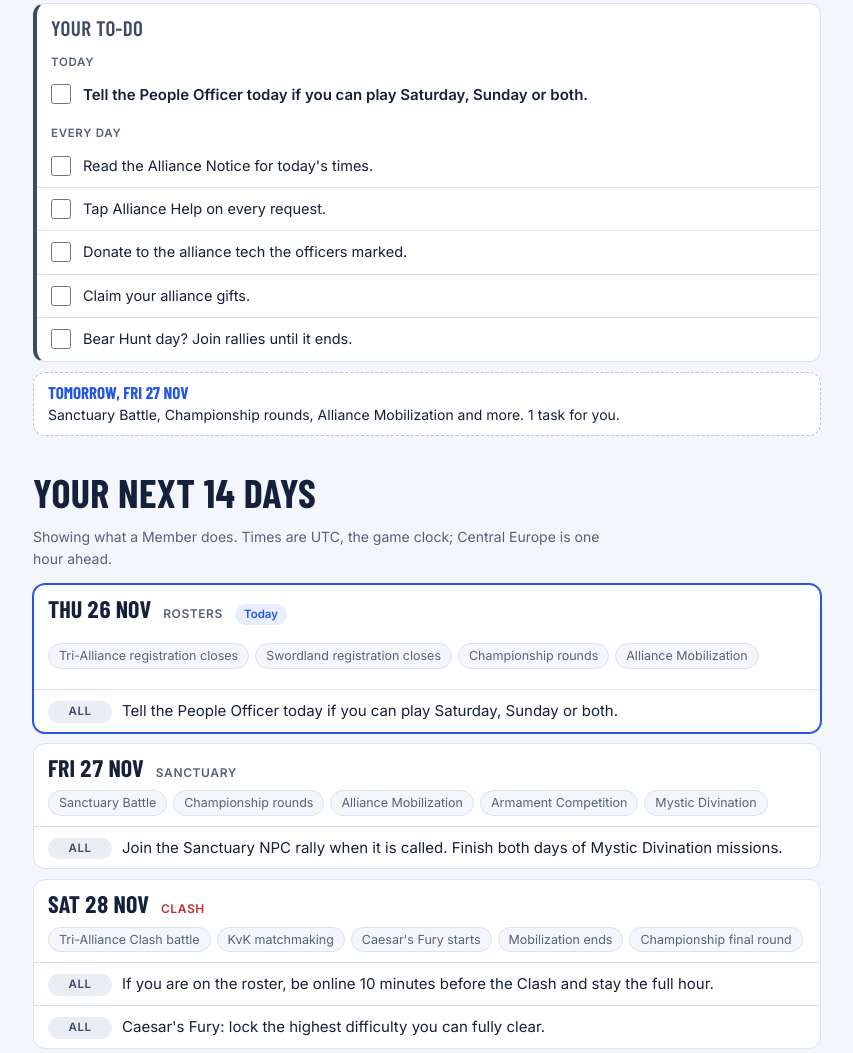
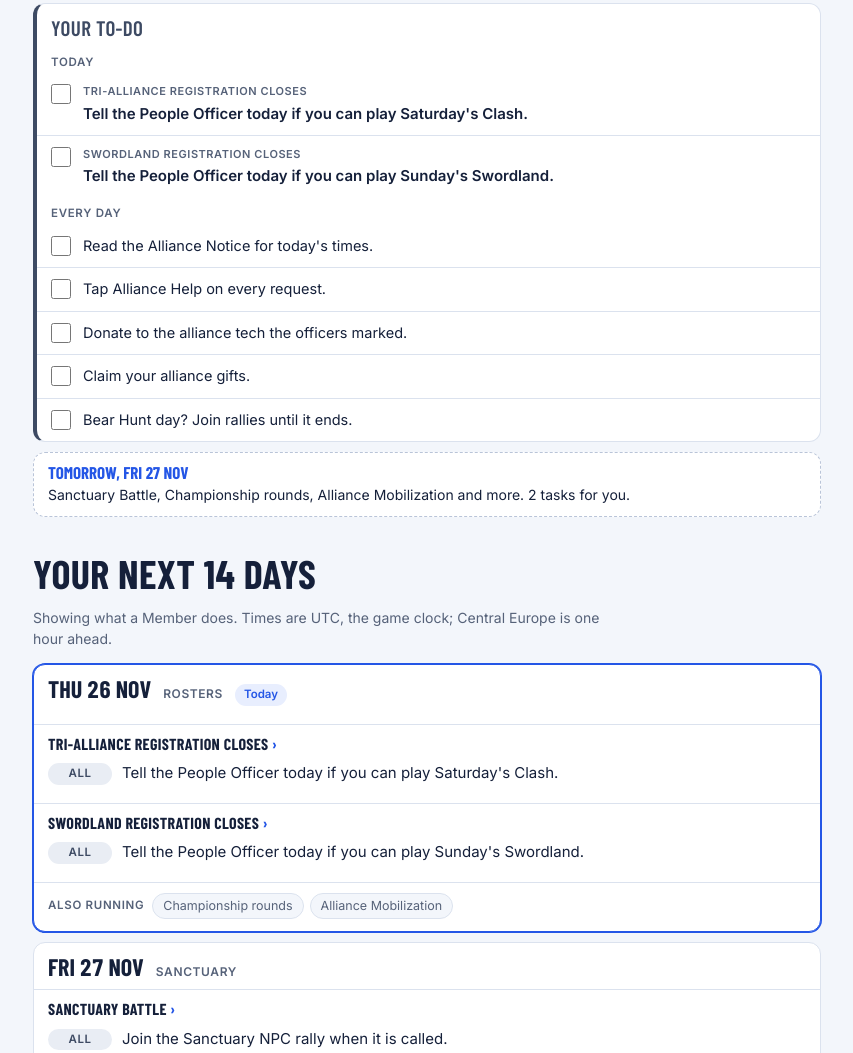
Before and after one commit to havelexey/k2389, a plain HTML site: page index.html in a window 1280 px wide. Shown: the part 1376-2429 px from the top of the page, without its empty margins (213-1066 px from the left). Drawn offline with nearby package versions, Linux system fonts and the light colour scheme.

Commit message:
Group each day's duties under the event they belong to (#5)
Tasks carry "on" (the day's event text). Day cards show one block per
event with its duties, then other jobs, then what else is running.
Your day labels each to-do with its event. check.py validates the link.

Co-authored-by: Alexey <alexey@MacBook-Air-Alexey.local>
Co-authored-by: Claude Opus 5.5 <noreply@anthropic.com>

```diff
--- a/assets/app.js
+++ b/assets/app.js
@@ -51,6 +51,8 @@
     a.addEventListener('click', function () { var d = document.getElementById('ev-' + ref); if (d) d.open = true; });
     return a;
   }
+  function onName(o) { return typeof o === 'string' ? o : o.text; }
+  function onItem(d, name) { return d.on.filter(function (o) { return onName(o) === name; })[0]; }
   function onTag(o) {
     var name = typeof o === 'string' ? o : o.text;
     var ref = typeof o === 'string' ? null : o.event;
@@ -59,7 +61,7 @@
 
   /* Ticked to-dos live in this browser only, one list per day. */
   function doneList(day) { try { return JSON.parse(pref('done-' + day) || '[]'); } catch (e) { return []; } }
-  function todo(day, key, text, cls) {
+  function todo(day, key, text, cls, label) {
     var lab = el('label', 'todo' + (cls ? ' ' + cls : ''));
     var box = document.createElement('input'); box.type = 'checkbox';
     box.checked = doneList(day).indexOf(key) >= 0;
@@ -71,7 +73,10 @@
       lab.classList.toggle('done', box.checked);
     });
     lab.appendChild(box);
-    lab.appendChild(el('span', null, text));
+    var sp = el('span');
+    if (label) sp.appendChild(el('small', 'ev-l', label));
+    sp.appendChild(document.createTextNode(text));
+    lab.appendChild(sp);
     return lab;
   }
 
@@ -315,7 +320,7 @@
       var job = group('Your job as ' + roleName(me), me);
       var mine = tasks.filter(function (x) { return x.role === me; });
       var nts = (week.notices || []).filter(function (n) { return n.date === t && n.owner === me; });
-      mine.forEach(function (x) { job.appendChild(todo(t, me + ':' + x.text, x.text)); });
+      mine.forEach(function (x) { job.appendChild(todo(t, me + ':' + x.text, x.text, null, x.on)); });
       nts.forEach(function (n) {
         job.appendChild(el('p', 'sub', 'Post this notice today'));
         job.appendChild(noticeCard(n));
@@ -348,7 +353,7 @@
     var mt = tasks.filter(function (x) { return x.role === 'members'; });
     if (mt.length) {
       mem.appendChild(el('p', 'sub', 'Today'));
-      mt.forEach(function (x) { mem.appendChild(todo(t, 'm:' + x.text, x.text, 'big')); });
+      mt.forEach(function (x) { mem.appendChild(todo(t, 'm:' + x.text, x.text, 'big', x.on)); });
     }
     if ((guides.daily || []).length) {
       mem.appendChild(el('p', 'sub', 'Every day'));
@@ -412,22 +417,43 @@
       if (d.label) h.appendChild(el('span', 'day-mk', d.label));
       if (d.date === t) h.appendChild(el('span', 'now', 'Today'));
       card.appendChild(h);
-      var tags = el('div', 'day-tags');
-      d.on.forEach(function (o) { tags.appendChild(onTag(o)); });
-      card.appendChild(tags);
       var list = d.tasks.filter(forMe);
       list.sort(function (a, b) {
         function rank(r) { return r === me ? -1 : ROLE_ORDER.indexOf(r); }
         return rank(a.role) - rank(b.role);
       });
+      function row(x) {
+        var r = el('div', 'task' + (x.role === me && me !== 'members' ? ' mine' : ''));
+        r.setAttribute('data-role', x.role);
+        r.appendChild(chip(x.role, x.role === 'members' ? 'All' : (x.role === me ? 'You' : roles[x.role].short)));
+        r.appendChild(el('span', null, x.text));
+        return r;
+      }
+      var idle = [];
+      d.on.forEach(function (o) {
+        var its = list.filter(function (x) { return x.on === onName(o); });
+        if (!its.length) { idle.push(o); return; }
+        var blk = el('div', 'evb');
+        var h4 = el('h4', 'evb-h');
+        h4.appendChild(typeof o === 'string' ? el('span', null, o) : evLink(null, o.text, o.event));
+        blk.appendChild(h4);
+        its.forEach(function (x) { blk.appendChild(row(x)); });
+        card.appendChild(blk);
+      });
+      var gen = list.filter(function (x) { return !x.on || !onItem(d, x.on); });
+      if (gen.length) {
+        var gb = el('div', 'evb');
+        gb.appendChild(el('h4', 'evb-h plain', 'Other jobs'));
+        gen.forEach(function (x) { gb.appendChild(row(x)); });
+        card.appendChild(gb);
+      }
       if (!list.length) card.appendChild(el('p', 'empty', 'Nothing for you this day.'));
-      list.forEach(function (x) {
-        var row = el('div', 'task' + (x.role === me && me !== 'members' ? ' mine' : ''));
-        row.setAttribute('data-role', x.role);
-        row.appendChild(chip(x.role, x.role === 'members' ? 'All' : (x.role === me ? 'You' : roles[x.role].short)));
-        row.appendChild(el('span', null, x.text));
-        card.appendChild(row);
-      });
+      if (idle.length) {
+        var tags = el('div', 'day-tags also');
+        tags.appendChild(el('span', 'on-k', list.length ? 'Also running' : 'Running'));
+        idle.forEach(function (o) { tags.appendChild(onTag(o)); });
+        card.appendChild(tags);
+      }
       box.appendChild(card);
     });
   }
--- a/assets/style.css
+++ b/assets/style.css
@@ -210,3 +210,16 @@ details.ev[open] .ev-top::after{content:"\2212"}
 .tl-bar.lv-main b{white-space:normal;display:-webkit-box;-webkit-line-clamp:2;-webkit-box-orient:vertical;line-height:1.05;font-size:14px}
 .tl-bar.lv-main.short small{display:none}
 .tl-bar.lv-main{height:46px}
+
+/* Day card: duties grouped under the event they belong to */
+.evb{border-top:1px solid var(--line)}
+.evb-h{margin:0;padding:10px 14px 2px;font:700 16px/1.15 var(--display);letter-spacing:.02em;text-transform:uppercase}
+.evb-h a{color:var(--ink);text-decoration:none}
+.evb-h a::after{content:" \203A";color:var(--accent)}
+.evb-h a:hover{color:var(--accent)}
+.evb-h.plain{color:var(--muted)}
+.evb .task{border-top:0;padding-top:6px;padding-bottom:8px}
+.day-head{padding-bottom:8px}
+.day-tags.also{border-top:1px solid var(--line);padding:10px 14px 12px;align-items:center}
+.ev-l{display:block;font-size:11px;font-weight:600;letter-spacing:.05em;text-transform:uppercase;color:var(--muted);margin-bottom:1px}
+.todo.done .ev-l{text-decoration:none}
--- a/data/week.json
+++ b/data/week.json
@@ -286,18 +286,32 @@
       "tasks": [
         {
           "role": "members",
-          "text": "Tell the People Officer today if you can play Saturday, Sunday or both."
+          "on": "Tri-Alliance registration closes",
+          "text": "Tell the People Officer today if you can play Saturday's Clash."
+        },
+        {
+          "role": "members",
+          "on": "Swordland registration closes",
+          "text": "Tell the People Officer today if you can play Sunday's Swordland."
         },
         {
           "role": "events",
-          "text": "Confirm the final Tri-Alliance and Swordland times and lock both rosters with confirmed players only."
+          "on": "Tri-Alliance registration closes",
+          "text": "Confirm the final Clash time and lock the roster with confirmed players only."
+        },
+        {
+          "role": "events",
+          "on": "Swordland registration closes",
+          "text": "Confirm the final Swordland time and lock the roster with confirmed players only."
         },
         {
           "role": "war",
+          "on": "Championship rounds",
           "text": "Set Championship lanes before each round: two strong lanes, give up the third."
         },
         {
           "role": "ops",
+          "on": "Alliance Mobilization",
           "text": "Refresh the Mobilization board on every cooldown; clear speedup and shard missions."
         }
       ]
@@ -324,18 +338,31 @@
       "tasks": [
         {
           "role": "members",
-          "text": "Join the Sanctuary NPC rally when it is called. Finish both days of Mystic Divination missions."
+          "on": "Sanctuary Battle",
+          "text": "Join the Sanctuary NPC rally when it is called."
+        },
+        {
+          "role": "members",
+          "on": "Mystic Divination",
+          "text": "Finish both days of Mystic Divination missions."
         },
         {
           "role": "war",
+          "on": "Sanctuary Battle",
           "text": "Lead the Sanctuary NPC rally with a full rally, then garrison at once."
         },
         {
           "role": "events",
-          "text": "Hand out Ruler's chests after a win. Post tomorrow's Tri-Alliance time and roster."
+          "on": "Sanctuary Battle",
+          "text": "Hand out Ruler's chests after a win."
+        },
+        {
+          "role": "events",
+          "text": "Post tomorrow's Tri-Alliance time and roster."
         },
         {
           "role": "ops",
+          "on": "Alliance Mobilization",
           "text": "Refresh the Mobilization board on every cooldown."
         }
       ]
@@ -369,22 +396,32 @@
       "tasks": [
         {
           "role": "members",
+          "on": "Tri-Alliance Clash battle",
           "text": "If you are on the roster, be online 10 minutes before the Clash and stay the full hour."
         },
         {
           "role": "members",
-          "text": "Caesar's Fury: lock the highest difficulty you can fully clear."
+          "on": "Caesar's Fury starts",
+          "text": "Lock the highest difficulty you can fully clear."
         },
         {
           "role": "war",
-          "text": "Lead the Clash and appoint Captains. Ask the kingdom's lead alliance what our KvK job is on Dec 5."
+          "on": "Tri-Alliance Clash battle",
+          "text": "Lead the Clash and appoint Captains."
+        },
+        {
+          "role": "war",
+          "on": "KvK matchmaking",
+          "text": "Ask the kingdom's lead alliance what our KvK job is on Dec 5."
         },
         {
           "role": "ops",
+          "on": "Mobilization ends",
           "text": "Last Mobilization push before it ends."
         },
         {
           "role": "leader",
+          "on": "Tri-Alliance Clash battle",
           "text": "Be there for the Clash if you can. It is one hour."
         }
       ]
@@ -410,18 +447,31 @@
       "tasks": [
         {
           "role": "members",
-          "text": "Leave today's intel missions undone. Empty your infirmary before Swordland."
+          "on": "Swordland Showdown battle",
+          "text": "Empty your infirmary before Swordland."
+        },
+        {
+          "role": "members",
+          "on": "KvK opponent revealed",
+          "text": "Leave today's intel missions undone. On Monday they count for KvK."
         },
         {
           "role": "war",
+          "on": "Swordland Showdown battle",
           "text": "Lead Swordland. Hold buildings; do not chase kills."
         },
         {
           "role": "ops",
-          "text": "Summon Caesar's Fury Captains right after Bear Hunt, with a 10-minute warning. Set Tuesday's Viking hour and difficulty."
+          "on": "Caesar's Fury",
+          "text": "Summon Caesar's Fury Captains right after Bear Hunt, with a 10-minute warning."
+        },
+        {
+          "role": "ops",
+          "text": "Set Tuesday's Viking hour and difficulty."
         },
         {
           "role": "events",
+          "on": "KvK opponent revealed",
           "text": "Schedule the five KvK prep notices for Monday to Friday."
         },
         {
@@ -453,19 +503,27 @@
       "tasks": [
         {
           "role": "members",
+          "on": "KvK prep: City Construction",
           "text": "Construction and research speedups, Truegold on buildings, intel missions, charms. Open all three chests."
         },
         {
           "role": "members",
-          "text": "Use your remaining Caesar's Fury Accords and register for the Championship."
+          "on": "Caesar's Fury ends",
+          "text": "Use your remaining Caesar's Fury Accords."
+        },
+        {
+          "role": "members",
+          "on": "Championship registration opens",
+          "text": "Register your march for the Championship."
+        },
+        {
+          "role": "people",
+          "on": "Championship registration opens",
+          "text": "Start chasing Championship registrations."
         },
         {
           "role": "ops",
           "text": "Announce tomorrow's Viking hour and name the HQ garrison leader."
-        },
-        {
-          "role": "people",
-          "text": "Start chasing Championship registrations."
         }
       ]
     },
@@ -493,18 +551,22 @@
       "tasks": [
         {
           "role": "members",
+          "on": "KvK prep: Basic Skills Up",
           "text": "Hero Roulette spins and hero shards score best today. Send gatherers out. Open all three chests."
         },
         {
           "role": "members",
-          "text": "Vikings tonight: reinforce online allies with infantry and cavalry, keep archers home, do not heal."
+          "on": "Viking Vengeance",
+          "text": "Tonight: reinforce online allies with infantry and cavalry, keep archers home, do not heal."
         },
         {
           "role": "ops",
+          "on": "Viking Vengeance",
           "text": "Run Viking Vengeance at the set hour on a difficulty we clear reliably."
         },
         {
           "role": "events",
+          "on": "Sanctuary sign-up",
           "text": "Sign up one Sanctuary and one Fortress for Friday. Pick 3 time slots."
         }
       ]
@@ -527,11 +589,18 @@
       "tasks": [
         {
           "role": "members",
+          "on": "KvK prep: Pet Training",
           "text": "Advanced Taming Marks, roulette spins, shards, intel missions. Open all three chests."
         },
         {
           "role": "people",
-          "text": "At least 10 Championship marches before 23:00 UTC. Start the KvK shield list."
+          "on": "Championship registration closes 23:00",
+          "text": "At least 10 Championship marches before 23:00 UTC."
+        },
+        {
+          "role": "people",
+          "on": "KvK prep: Pet Training",
+          "text": "Start the KvK shield list."
         },
         {
           "role": "ops",
@@ -564,15 +633,23 @@
       "tasks": [
         {
           "role": "members",
+          "on": "KvK prep: Hero Development",
           "text": "Train and promote the troops you saved. Widgets, forgehammers, charms. Open all three chests."
         },
         {
           "role": "ops",
+          "on": "Viking Vengeance",
           "text": "Run Viking Vengeance at the set hour."
         },
         {
           "role": "war",
-          "text": "Set Championship lanes. Agree the Saturday plan with the lead alliance."
+          "on": "Championship rounds",
+          "text": "Set Championship lanes."
+        },
+        {
+          "role": "war",
+          "on": "KvK prep: Hero Development",
+          "text": "Agree the Saturday plan with the lead alliance."
         }
       ]
     },
@@ -601,18 +678,27 @@
       "tasks": [
         {
           "role": "members",
+          "on": "KvK prep: Power Boost",
           "text": "Spend everything left. Tonight empty your infirmary."
         },
         {
           "role": "war",
-          "text": "Lead the Sanctuary rally. Post battle roles for Saturday: rally lead, backup, garrison lead."
+          "on": "Sanctuary Battle",
+          "text": "Lead the Sanctuary rally."
+        },
+        {
+          "role": "war",
+          "on": "KvK prep: Power Boost",
+          "text": "Post battle roles for Saturday: rally lead, backup, garrison lead."
         },
         {
           "role": "people",
+          "on": "KvK prep: Power Boost",
           "text": "Post the shield list."
         },
         {
           "role": "events",
+          "on": "KvK prep: Power Boost",
           "text": "Schedule Saturday's battle notice for the morning."
         }
       ]
@@ -642,22 +728,32 @@
       "tasks": [
         {
           "role": "members",
-          "text": "Not playing? Shield before 10:00 UTC. Playing? Be in position by 12:00 and follow the War Lead."
+          "on": "KvK battle 10:00–22:00",
+          "text": "Not playing? Shield before 10:00 UTC."
         },
         {
           "role": "members",
+          "on": "Castle 12:00–17:00",
+          "text": "Playing? Be in position by 12:00 and follow the War Lead."
+        },
+        {
+          "role": "members",
+          "on": "Field Triage from 22:00",
           "text": "At 22:00 open Field Triage and send all 20 Rescue Orders."
         },
         {
           "role": "people",
+          "on": "KvK battle 10:00–22:00",
           "text": "09:30: check everyone on the shield list is shielded."
         },
         {
           "role": "war",
+          "on": "Castle 12:00–17:00",
           "text": "Run our part of the castle fight. Remind chat: heal in small batches."
         },
         {
           "role": "leader",
+          "on": "Castle 12:00–17:00",
           "text": "Be online 12:00–17:00 if you can."
         }
       ]
@@ -679,14 +775,22 @@
       "tasks": [
         {
           "role": "members",
-          "text": "Finish your Rescue Orders. Stay in the alliance past 23:00 UTC."
+          "on": "Field Triage",
+          "text": "Finish your Rescue Orders."
+        },
+        {
+          "role": "members",
+          "on": "Alliance Brawl roster locks 23:00",
+          "text": "Stay in the alliance past 23:00 UTC."
         },
         {
           "role": "people",
+          "on": "Alliance Brawl roster locks 23:00",
           "text": "New recruits in before 23:00 UTC."
         },
         {
           "role": "ops",
+          "on": "Alliance Brawl roster locks 23:00",
           "text": "Post the Alliance Brawl plan for next week."
         },
         {
```
Also changed, not shown: 2 other files.
